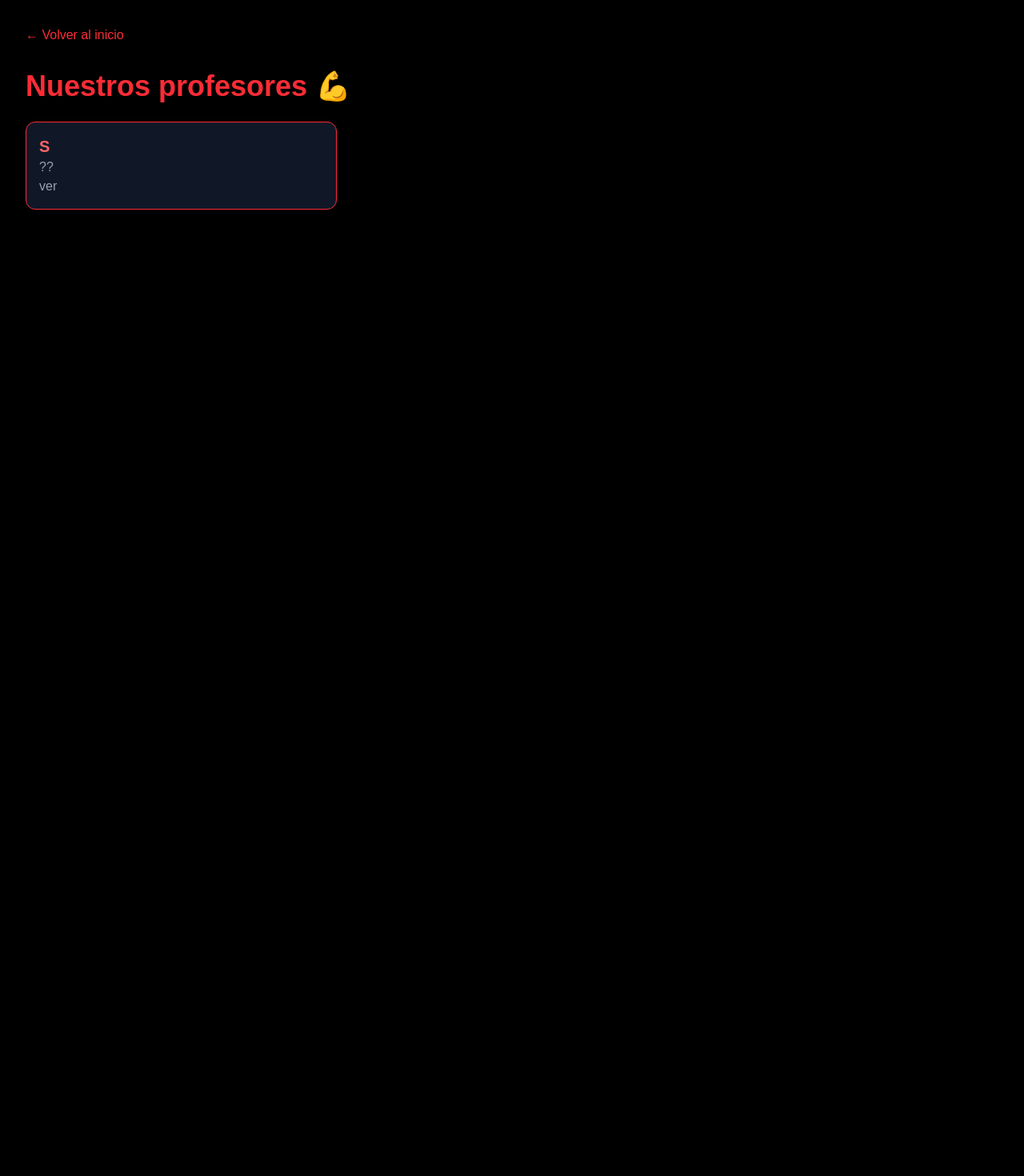
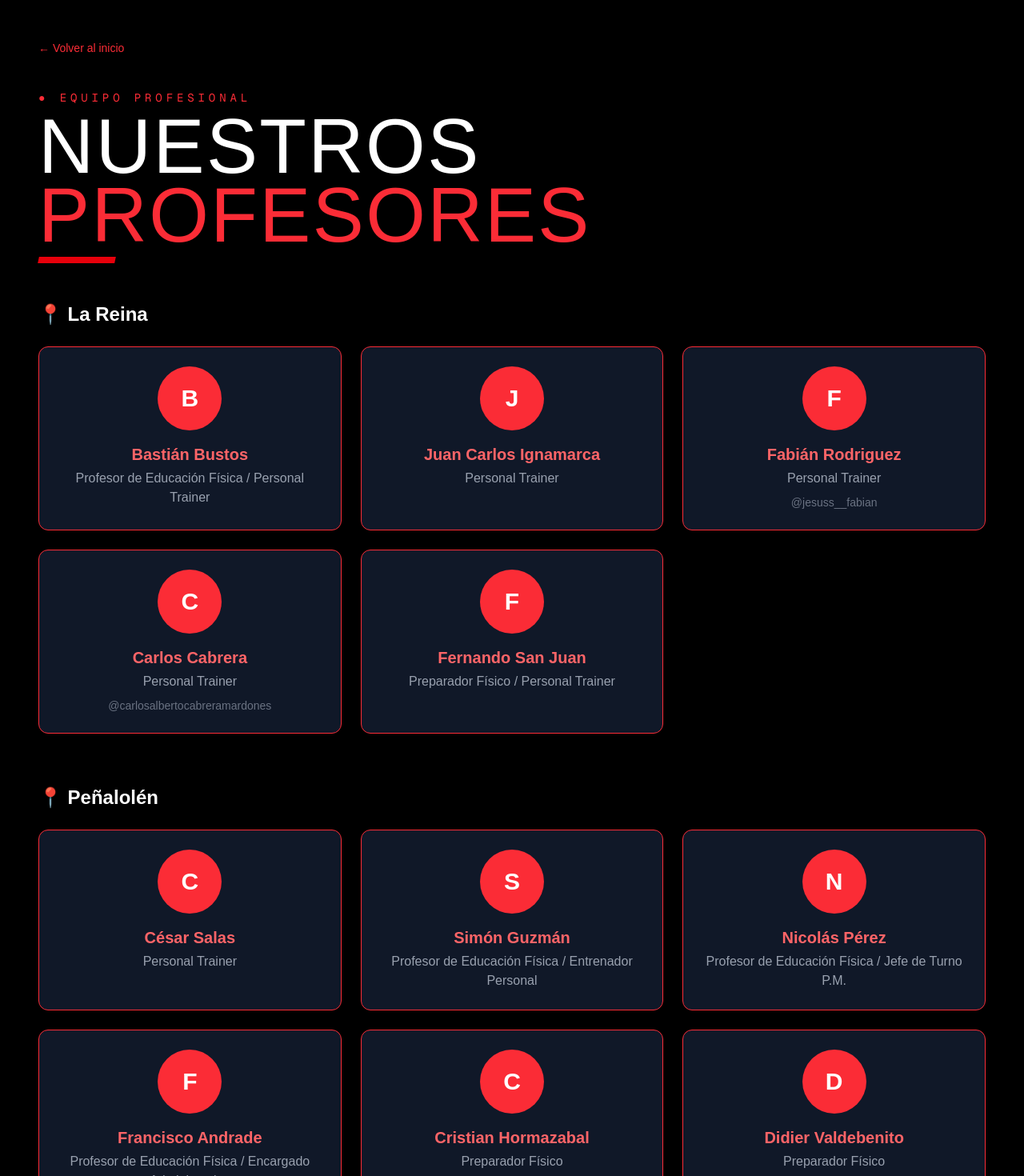
Before and after one commit to katherinehermosilla00/focus-power-fit, a Next.js app: page /profesores in a window 1280 px wide. Shown: the top 1470 px of the page at 80% size. Before the commit the page ends 800 px from the top, so only its background shows below. Built offline with nearby package versions, Linux system fonts and the light colour scheme.

Commit message:
feat: incorporar mejoras de Martina en profesores y sucursales

```diff
--- a/app/profesores/page.tsx
+++ b/app/profesores/page.tsx
@@ -1,24 +1,72 @@
 import Link from "next/link";
 
-export default function Sucursales() {
+const profesoresLaReina = [
+  { nombre: "Bastián Bustos", rol: "Profesor de Educación Física / Personal Trainer" },
+  { nombre: "Juan Carlos Ignamarca", rol: "Personal Trainer" },
+  { nombre: "Fabián Rodriguez", rol: "Personal Trainer", instagram: "@jesuss__fabian" },
+  { nombre: "Carlos Cabrera", rol: "Personal Trainer", instagram: "@carlosalbertocabreramardones" },
+  { nombre: "Fernando San Juan", rol: "Preparador Físico / Personal Trainer" },
+];
+
+const profesoresPenalolen = [
+  { nombre: "César Salas", rol: "Personal Trainer" },
+  { nombre: "Simón Guzmán", rol: "Profesor de Educación Física / Entrenador Personal" },
+  { nombre: "Nicolás Pérez", rol: "Profesor de Educación Física / Jefe de Turno P.M." },
+  { nombre: "Francisco Andrade", rol: "Profesor de Educación Física / Encargado Administrativo" },
+  { nombre: "Cristian Hormazabal", rol: "Preparador Físico" },
+  { nombre: "Didier Valdebenito", rol: "Preparador Físico" },
+  { nombre: "Fernando Carvallo", rol: "Preparador Físico / Encargado Turno A.M." },
+];
+
+function TarjetaProfesor({ nombre, rol, instagram }: { nombre: string; rol: string; instagram?: string }) {
+  const inicial = nombre.charAt(0);
   return (
-    <main className="bg-black text-white min-h-screen p-8">
+    <div className="bg-gray-900 p-6 rounded-xl border border-red-500 flex flex-col items-center text-center">
+      <div className="w-20 h-20 rounded-full bg-red-500 flex items-center justify-center text-3xl font-bold mb-4">
+        {inicial}
+      </div>
+      <h3 className="text-xl font-bold text-red-400">{nombre}</h3>
+      <p className="text-gray-400 mt-1">{rol}</p>
+      {instagram && (
+        <p className="text-gray-500 text-sm mt-2">{instagram}</p>
+      )}
+    </div>
+  );
+}
+
+export default function Profesores() {
+  return (
+    <main className="bg-black text-white min-h-screen p-8 md:p-12">
 
       {/* BOTÓN VOLVER */}
-      <Link href="/" className="text-red-500 hover:underline">
+      <Link href="/" className="text-red-500 hover:underline text-sm">
         ← Volver al inicio
       </Link>
 
-      <h1 className="text-4xl font-bold text-red-500 mt-8 mb-6">
-        Nuestros profesores 💪
+      <p className="font-[family-name:var(--font-geist-mono)] text-red-500 text-xs md:text-sm tracking-[0.35em] uppercase mt-10 mb-2">
+        ● Equipo profesional
+      </p>
+
+      <h1 className="font-[family-name:var(--font-bebas-neue)] text-6xl md:text-8xl leading-[0.9] tracking-wide mb-2">
+        NUESTROS <span className="text-red-500">PROFESORES</span>
       </h1>
 
+      <div className="h-2 w-24 bg-red-600 -skew-x-12 mb-12" />
+
+      {/* LA REINA */}
+      <h2 className="text-2xl font-bold text-white mb-6">📍 La Reina</h2>
+      <div className="grid gap-6 md:grid-cols-3 mb-16">
+        {profesoresLaReina.map((prof, i) => (
+          <TarjetaProfesor key={i} {...prof} />
+        ))}
+      </div>
+
+      {/* PEÑALOLÉN */}
+      <h2 className="text-2xl font-bold text-white mb-6">📍 Peñalolén</h2>
       <div className="grid gap-6 md:grid-cols-3">
-        <div className="bg-gray-900 p-4 rounded-xl border border-red-500">
-          <h2 className="text-xl font-bold text-red-400">S</h2>
-          <p className="text-gray-400">??</p>
-          <p className="text-gray-400">ver</p>
-        </div>
+        {profesoresPenalolen.map((prof, i) => (
+          <TarjetaProfesor key={i} {...prof} />
+        ))}
       </div>
 
     </main>
--- a/app/sucursales/page.tsx
+++ b/app/sucursales/page.tsx
@@ -1,25 +1,63 @@
 import Link from "next/link";
+
+const sucursales = [
+  {
+    nombre: "La Reina",
+    direccion: "Carlos Silva Vildósola 9326, local 20, segundo piso",
+    horario: [
+      "Lunes a viernes: 6:00 a 22:00",
+      "Sábado y domingo: 9:00 a 14:00",
+    ],
+  },
+  {
+    nombre: "Peñalolén",
+    direccion: "Las Perdices 2990, local 37, segundo piso",
+    horario: [
+      "Lunes a viernes: 6:00 a 22:00",
+      "Sábado y domingo: 9:00 a 14:00",
+    ],
+  },
+];
 
 export default function Sucursales() {
   return (
-    <main className="bg-black text-white min-h-screen p-8">
+    <main className="bg-black text-white min-h-screen p-8 md:p-12">
 
       {/* BOTÓN VOLVER */}
-      <Link href="/" className="text-red-500 hover:underline">
+      <Link href="/" className="text-red-500 hover:underline text-sm">
         ← Volver al inicio
       </Link>
 
-      <h1 className="text-4xl font-bold text-red-500 mt-8 mb-6">
-        Nuestras Sucursales 💪
+      <p className="font-[family-name:var(--font-geist-mono)] text-red-500 text-xs md:text-sm tracking-[0.35em] uppercase mt-10 mb-2">
+        ● Encuéntranos
+      </p>
+
+      <h1 className="font-[family-name:var(--font-bebas-neue)] text-6xl md:text-8xl leading-[0.9] tracking-wide mb-2">
+        NUESTRAS <span className="text-red-500">SUCURSALES</span>
       </h1>
 
-      <div className="grid gap-6 md:grid-cols-3">
-        <div className="bg-gray-900 p-4 rounded-xl border border-red-500">
-          <h2 className="text-xl font-bold text-red-400">Sucursale........</h2>
-          <p className="text-gray-400">direc......</p>
-          <p className="text-gray-400">ver el horario</p>
-        </div>
+      <div className="h-2 w-24 bg-red-600 -skew-x-12 mb-12" />
+
+      <div className="grid gap-6 md:grid-cols-2">
+        {sucursales.map((suc, i) => (
+          <div key={i} className="bg-gray-900 p-6 rounded-xl border border-red-500">
+            <h2 className="text-2xl font-bold text-red-400 mb-3">📍 {suc.nombre}</h2>
+            <p className="text-gray-400 mb-4">{suc.direccion}</p>
+
+            <h3 className="text-sm uppercase tracking-wider text-red-500 mb-1">Horario</h3>
+            <ul className="text-gray-400 space-y-1">
+              {suc.horario.map((h, j) => (
+                <li key={j}>{h}</li>
+              ))}
+            </ul>
+          </div>
+        ))}
       </div>
+
+      {/* NOTA DE DÍAS FESTIVOS */}
+      <p className="text-gray-500 text-sm mt-8">
+        Días festivos: Ambas sedes atienden de 9:00 a 14:00.
+      </p>
 
     </main>
   );
```
